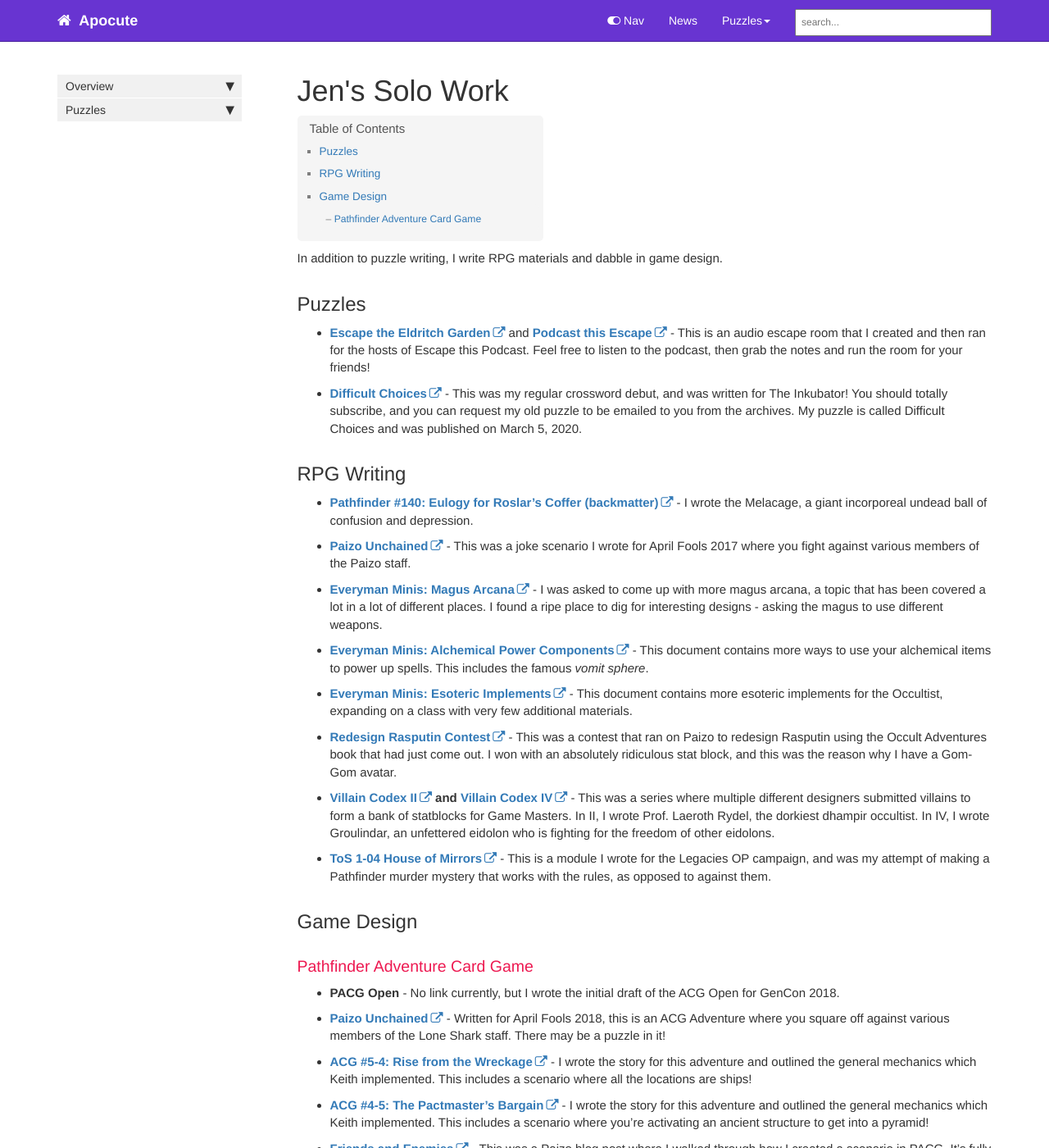
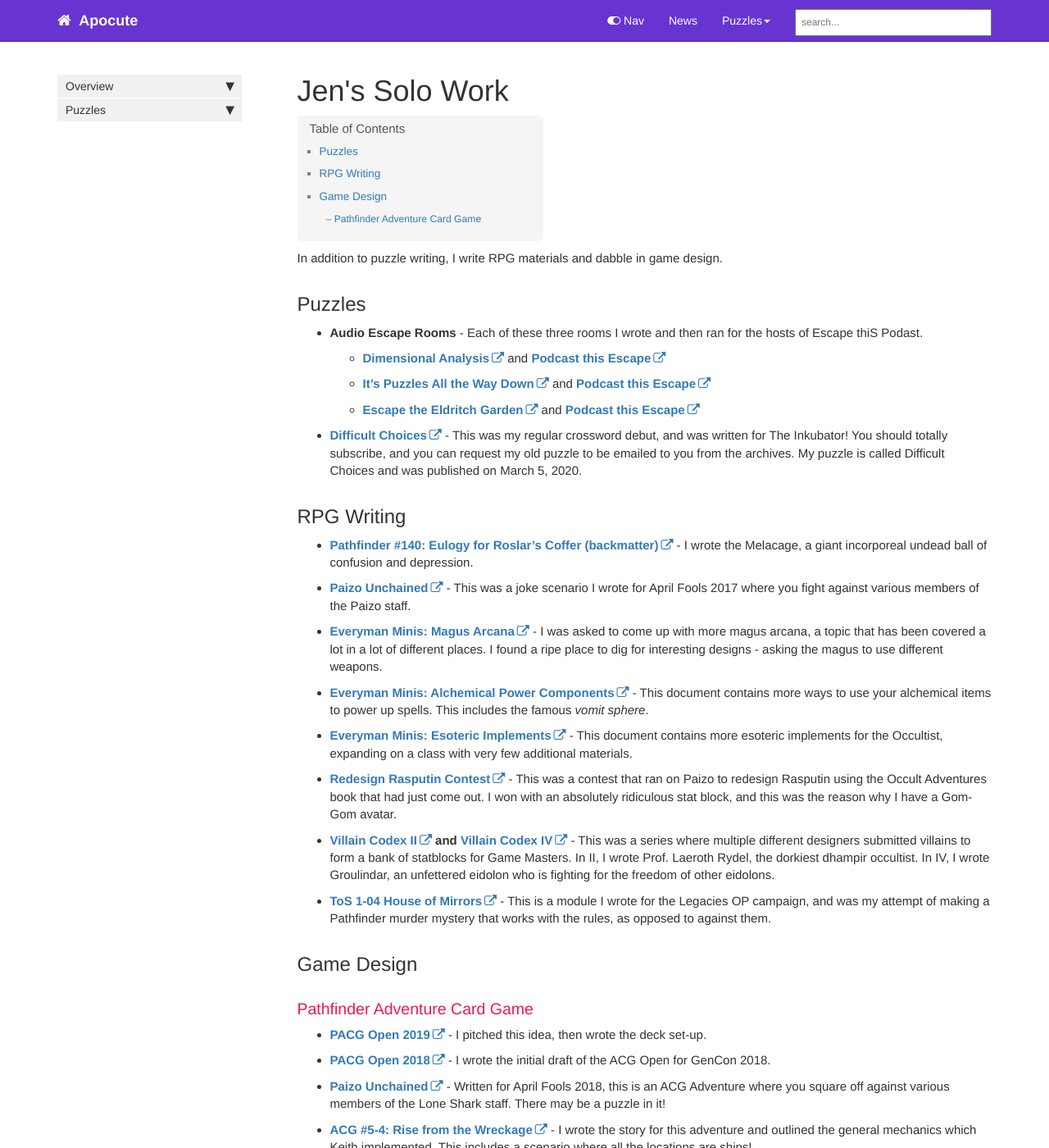
Before and after one commit to imperiosaur/apocute, a Jekyll site: the page built from pages/aboutjen.md, in a window 1280 px wide and 1400 px high. Shown: the whole window at 82% size. Built offline with Jekyll 4.4.1, drawn with Linux system fonts in a browser that asks for light colours; comment, search, counter and statistics services are not loaded.

Commit message:
Update aboutjen
Updating with some new published items. Also secrets.

```diff
--- a/crow/puzzle.js
+++ b/crow/puzzle.js
@@ -108,7 +108,7 @@
      'Prove you are human to continue by completing the following lyric: This can be the haziest \nThis can be the laziest \nThis can be the ___ Christmas of all.',
      'swayziest'],
 
-    [['You will continue to receive Crow Facts every &lt;hour&gt;. Welcome to Crow Facts!', 'Crow Fact #21: Insert Kinga fact here.'],
+    [['You will continue to receive Crow Facts every &lt;hour&gt;. Welcome to Crow Facts!', 'Crow Fact #21: Crow is the third in a line of ferocious monsters, all of which provide horrible sights to their captives.'],
      'To continue, please describe what you would give to be ambidexterous.',
      'righthand'],
 
--- a/pages/aboutjen.md
+++ b/pages/aboutjen.md
@@ -10,7 +10,10 @@
 
 ## Puzzles
 
-- **[Escape the Eldritch Garden](https://www.escapethispodcast.com/e/season-5-episode-10-the-eldritch-garden-ft-jen-mcteague/)** and **[Podcast this Escape](https://www.escapethispodcast.com/e/podcast-this-escape-the-eldritch-garden-ft-jen-mcteague/)** - This is an audio escape room that I created and then ran for the hosts of Escape this Podcast. Feel free to listen to the podcast, then grab the notes and run the room for your friends!
+- **Audio Escape Rooms** - Each of these three rooms I wrote and then ran for the hosts of Escape thiS Podast.
+  - **[Dimensional Analysis](https://www.escapethispodcast.com/e/season-9-episode-3-dimensional-analysis-ft-jen-mcteague/)** and **[Podcast this Escape](https://www.escapethispodcast.com/e/podcast-this-escape-dimensional-analysis/)**
+  - **[It's Puzzles All the Way Down](https://www.escapethispodcast.com/e/season-7-episode-11-its-puzzles-all-the-way-down-ft-jen-mcteague/)** and **[Podcast this Escape](https://www.escapethispodcast.com/e/podcast-this-escape-its-puzzles-all-the-way-down/)**
+  - **[Escape the Eldritch Garden](https://www.escapethispodcast.com/e/season-5-episode-10-the-eldritch-garden-ft-jen-mcteague/)** and **[Podcast this Escape](https://www.escapethispodcast.com/e/podcast-this-escape-the-eldritch-garden-ft-jen-mcteague/)**
 - **[Difficult Choices](https://inkubatorcrosswords.com/)** - This was my regular crossword debut, and was written for The Inkubator! You should totally subscribe, and you can request my old puzzle to be emailed to you from the archives. My puzzle is called Difficult Choices and was published on March 5, 2020.
 
 ## RPG Writing
@@ -28,7 +31,8 @@
 
 ### Pathfinder Adventure Card Game
 
-- **PACG Open** - No link currently, but I wrote the initial draft of the ACG Open for GenCon 2018.
+- **[PACG Open 2019](https://paizo.com/products/btq01zua?Pathfinder-Adventure-Card-Society-2019-Open-All-for-Immortality)** - I pitched this idea, then wrote the deck set-up.
+- **[PACG Open 2018](https://paizo.com/products/btq027v5?2018-PACS-Open-Ruins-of-Bonekeep)** - I wrote the initial draft of the ACG Open for GenCon 2018.
 - **[Paizo Unchained](https://paizo.com/threads/rzs2v14p?A-World-of-Despair#1)** - Written for April Fools 2018, this is an ACG Adventure where you square off against various members of the Lone Shark staff. There may be a puzzle in it!
 - **[ACG #5-4: Rise from the Wreckage](https://paizo.com/products/btq01wru?Pathfinder-Society-Adventure-Card-Guild-54-Rise-From-the-Wreckage)** - I wrote the story for this adventure and outlined the general mechanics which Keith implemented. This includes a scenario where all the locations are ships!
 - **[ACG #4-5: The Pactmaster's Bargain](https://paizo.com/products/btpya05i?Pathfinder-Society-Adventure-Card-Guild-45-The-Pactmasters-Bargain)** - I wrote the story for this adventure and outlined the general mechanics which Keith implemented. This includes a scenario where you're activating an ancient structure to get into a pyramid!
```
